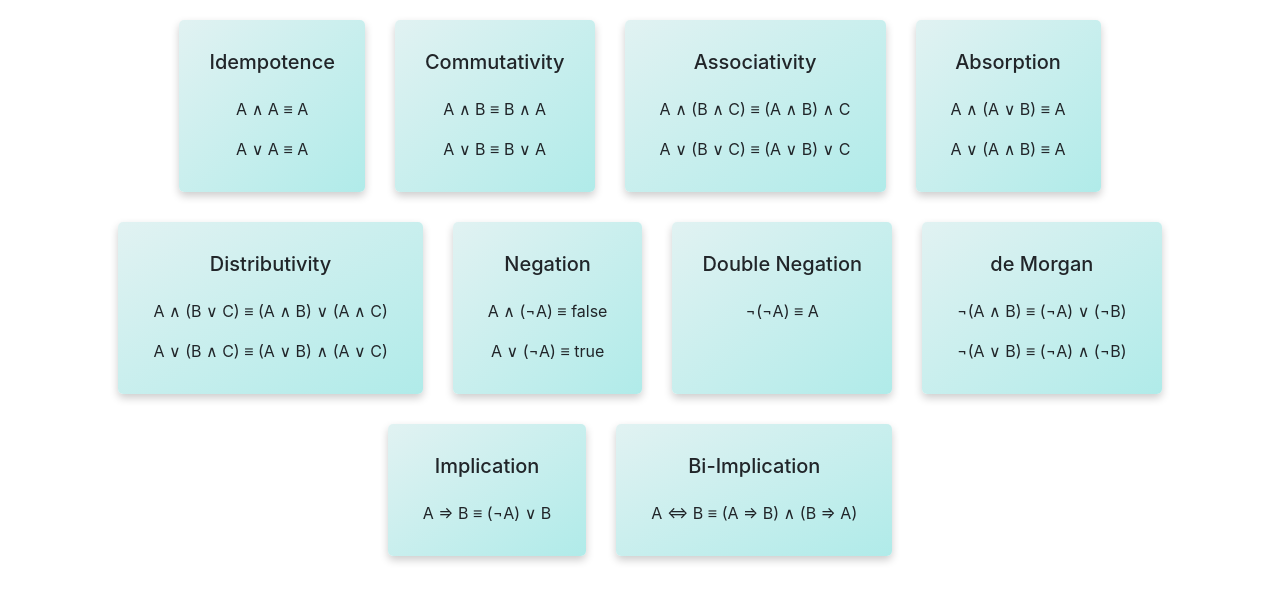
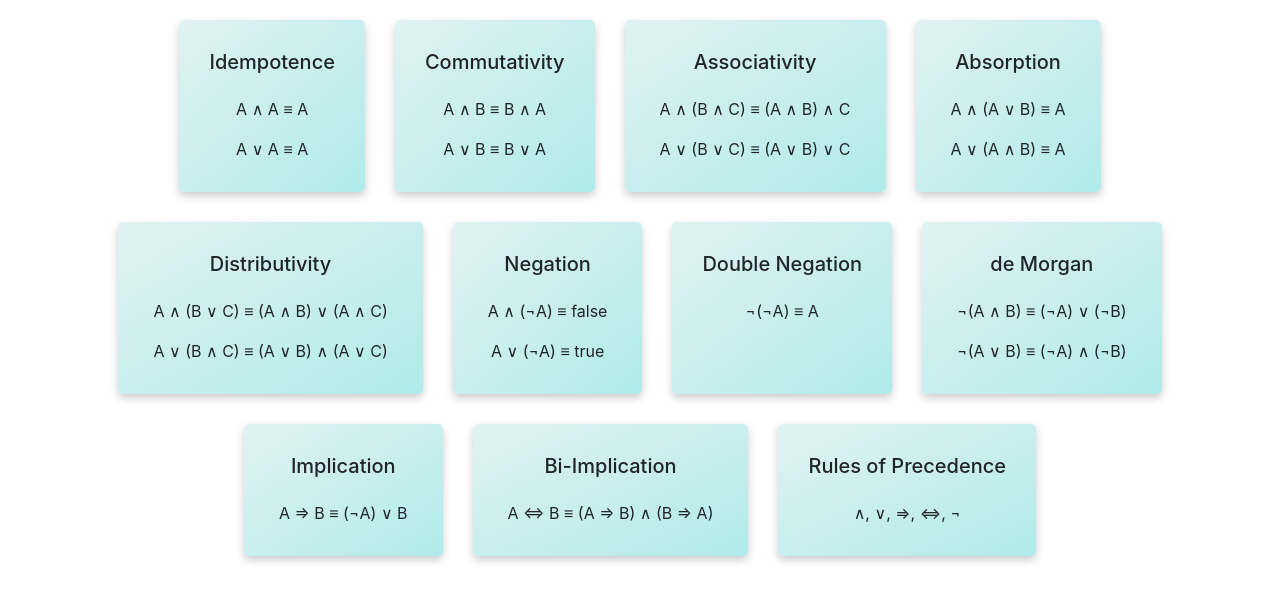
Before and after one commit to duncanc19/logic-tool, a website: page rules.html in a window 1280 px wide. Shown: the part 143-744 px from the top of the page. Drawn offline with nearby package versions, Linux system fonts and the light colour scheme.

Commit message:
Added precedence card to rules page

```diff
--- a/rules.html
+++ b/rules.html
@@ -86,6 +86,10 @@
         <h5>Bi-Implication</h5>
         <p>A ⇔ B ≡ (A ⇒ B) ∧ (B ⇒ A)</p>
       </div>
+      <div id="rulesOfPrecedence" class="ruleCard">
+        <h5>Rules of Precedence</h5>
+        <p>∧, ∨, ⇒, ⇔, ¬</p>
+      </div>
     </div>
 
     <script src="https://code.jquery.com/jquery-3.5.1.slim.min.js" integrity="sha384-DfXdz2htPH0lsSSs5nCTpuj/zy4C+OGpamoFVy38MVBnE+IbbVYUew+OrCXaRkfj" crossorigin="anonymous"></script>
```
